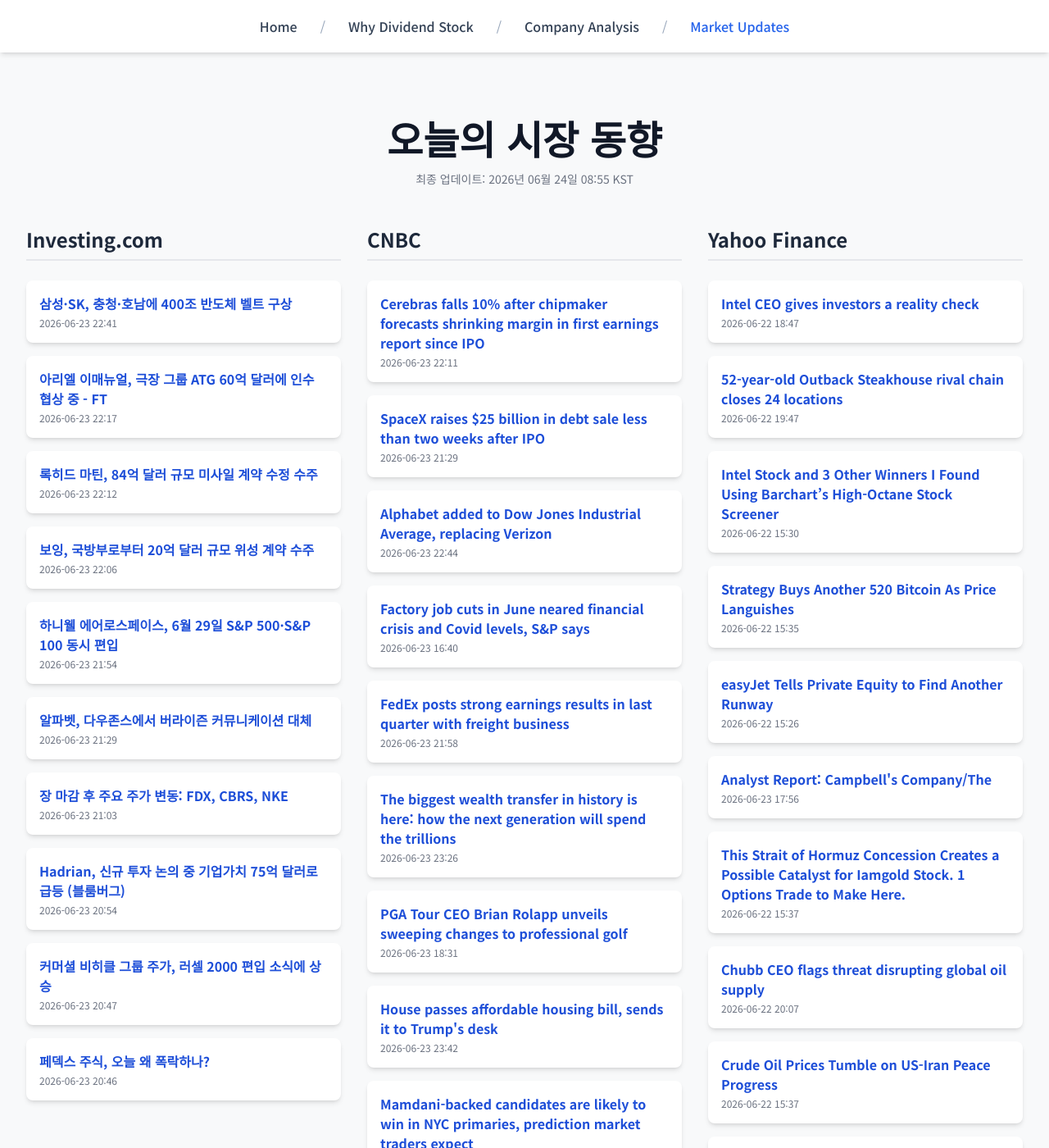
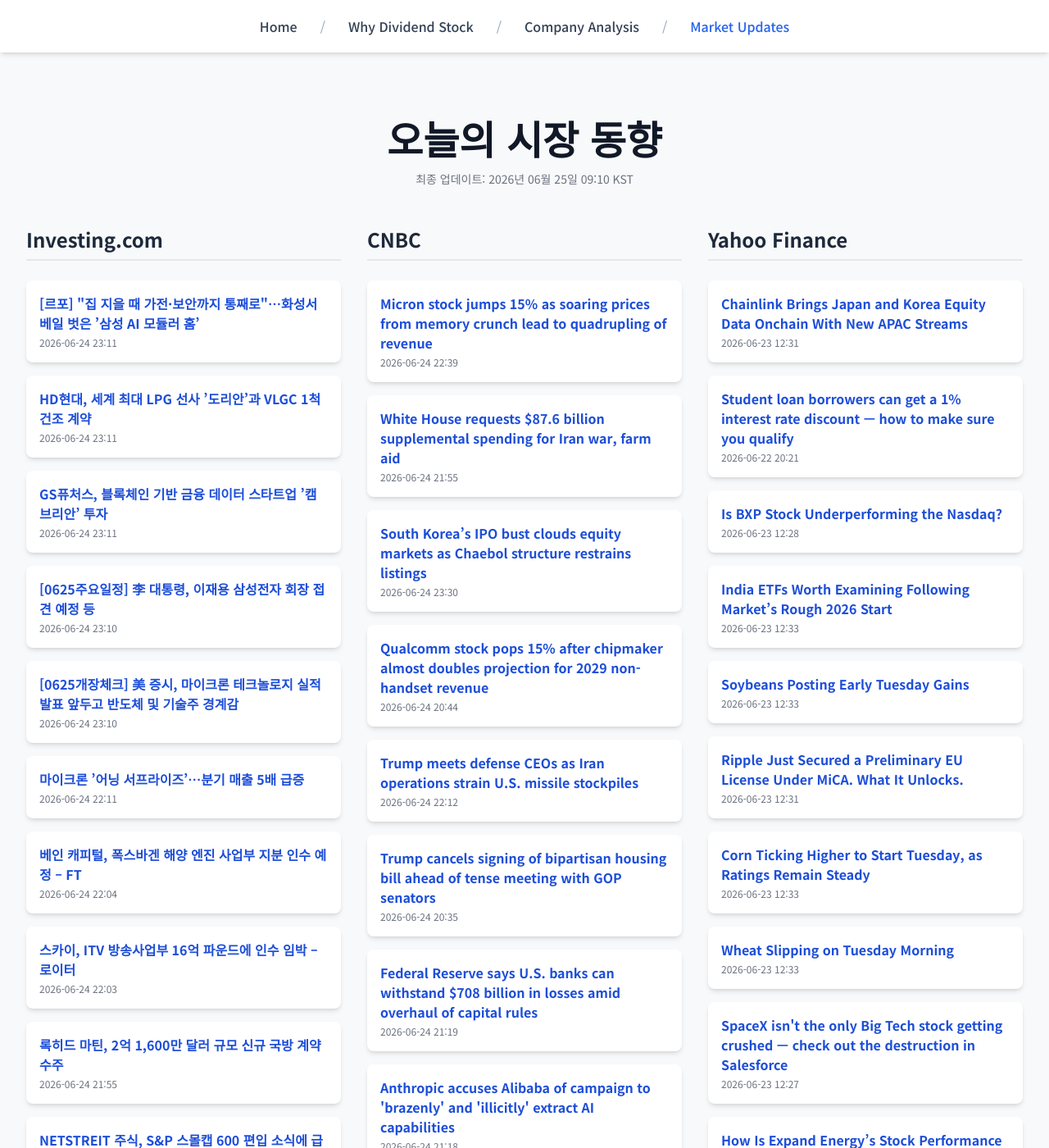
Before and after one commit to Kay-Hwang/my-company-analysis, a Jekyll site: the page built from market-updates.html, in a window 1280 px wide and 1400 px high. Shown: the whole window at 82% size. Built offline with Jekyll 4.4.1, drawn with Linux system fonts in a browser that asks for light colours; nearby versions of some CDN libraries; a script that is not in the unit is left out; some of the changed text lies outside the part shown.

Commit message:
Update daily data

```diff
--- a/_data/latest_data.json
+++ b/_data/latest_data.json
@@ -1,190 +1,190 @@
 {
-  "lastUpdated": "2026년 06월 24일 08:55 KST",
+  "lastUpdated": "2026년 06월 25일 09:10 KST",
   "news": {
     "investing": [
       {
-        "title": "삼성·SK, 충청·호남에 400조 반도체 벨트 구상",
-        "link": "https://kr.investing.com/news/stock-market-news/article-1993507",
-        "pubDate": "2026-06-23 22:41:10",
-        "summary": "삼성·SK, 충청·호남에 400조 반도체 벨트 구상"
+        "title": "[르포] \"집 지을 때 가전·보안까지 통째로\"…화성서 베일 벗은 ’삼성 AI 모듈러 홈’",
+        "link": "https://kr.investing.com/news/stock-market-news/article-1995134",
+        "pubDate": "2026-06-24 23:11:06",
+        "summary": "[르포] \"집 지을 때 가전·보안까지 통째로\"…화성서 베일 벗은 ’삼성 AI 모듈러 홈’"
       },
       {
-        "title": "아리엘 이매뉴얼, 극장 그룹 ATG 60억 달러에 인수 협상 중 - FT",
-        "link": "https://kr.investing.com/news/stock-market-news/article-93CH-1993496",
-        "pubDate": "2026-06-23 22:17:22",
-        "summary": "아리엘 이매뉴얼, 극장 그룹 ATG 60억 달러에 인수 협상 중 - FT"
+        "title": "HD현대, 세계 최대 LPG 선사 ’도리안’과 VLGC 1척 건조 계약",
+        "link": "https://kr.investing.com/news/stock-market-news/article-1995133",
+        "pubDate": "2026-06-24 23:11:05",
+        "summary": "HD현대, 세계 최대 LPG 선사 ’도리안’과 VLGC 1척 건조 계약"
       },
       {
-        "title": "록히드 마틴, 84억 달러 규모 미사일 계약 수정 수주",
-        "link": "https://kr.investing.com/news/stock-market-news/article-93CH-1993493",
-        "pubDate": "2026-06-23 22:12:53",
-        "summary": "록히드 마틴, 84억 달러 규모 미사일 계약 수정 수주"
+        "title": "GS퓨처스, 블록체인 기반 금융 데이터 스타트업 ’캠브리안’ 투자",
+        "link": "https://kr.investing.com/news/stock-market-news/article-1995132",
+        "pubDate": "2026-06-24 23:11:05",
+        "summary": "GS퓨처스, 블록체인 기반 금융 데이터 스타트업 ’캠브리안’ 투자"
       },
       {
-        "title": "보잉, 국방부로부터 20억 달러 규모 위성 계약 수주",
-        "link": "https://kr.investing.com/news/stock-market-news/article-93CH-1993489",
-        "pubDate": "2026-06-23 22:06:51",
-        "summary": "보잉, 국방부로부터 20억 달러 규모 위성 계약 수주"
+        "title": "[0625주요일정] 李 대통령, 이재용 삼성전자 회장 접견 예정 등",
+        "link": "https://kr.investing.com/news/stock-market-news/article-1995127",
+        "pubDate": "2026-06-24 23:10:09",
+        "summary": "[0625주요일정] 李 대통령, 이재용 삼성전자 회장 접견 예정 등"
       },
       {
-        "title": "하니웰 에어로스페이스, 6월 29일 S&P 500·S&P 100 동시 편입",
-        "link": "https://kr.investing.com/news/stock-market-news/article-1993481",
-        "pubDate": "2026-06-23 21:54:12",
-        "summary": "하니웰 에어로스페이스, 6월 29일 S&P 500·S&P 100 동시 편입"
+        "title": "[0625개장체크] 美 증시, 마이크론 테크놀로지 실적 발표 앞두고 반도체 및 기술주 경계감",
+        "link": "https://kr.investing.com/news/stock-market-news/article-1995126",
+        "pubDate": "2026-06-24 23:10:09",
+        "summary": "[0625개장체크] 美 증시, 마이크론 테크놀로지 실적 발표 앞두고 반도체 및 기술주 경계감"
       },
       {
-        "title": "알파벳, 다우존스에서 버라이즌 커뮤니케이션 대체",
-        "link": "https://kr.investing.com/news/stock-market-news/article-1993465",
-        "pubDate": "2026-06-23 21:29:18",
-        "summary": "알파벳, 다우존스에서 버라이즌 커뮤니케이션 대체"
+        "title": "마이크론 ’어닝 서프라이즈’…분기 매출 5배 급증",
+        "link": "https://kr.investing.com/news/stock-market-news/article-1995097",
+        "pubDate": "2026-06-24 22:11:08",
+        "summary": "마이크론 ’어닝 서프라이즈’…분기 매출 5배 급증"
       },
       {
-        "title": "장 마감 후 주요 주가 변동: FDX, CBRS, NKE",
-        "link": "https://kr.investing.com/news/stock-market-news/article-432SI-1993436",
-        "pubDate": "2026-06-23 21:03:02",
-        "summary": "장 마감 후 주요 주가 변동: FDX, CBRS, NKE"
+        "title": "베인 캐피털, 폭스바겐 해양 엔진 사업부 지분 인수 예정 – FT",
+        "link": "https://kr.investing.com/news/stock-market-news/article-93CH-1995088",
+        "pubDate": "2026-06-24 22:04:17",
+        "summary": "베인 캐피털, 폭스바겐 해양 엔진 사업부 지분 인수 예정 – FT"
       },
       {
-        "title": "Hadrian, 신규 투자 논의 중 기업가치 75억 달러로 급등 (블룸버그)",
-        "link": "https://kr.investing.com/news/stock-market-news/article-93CH-1993426",
-        "pubDate": "2026-06-23 20:54:37",
-        "summary": "Hadrian, 신규 투자 논의 중 기업가치 75억 달러로 급등 (블룸버그)"
+        "title": "스카이, ITV 방송사업부 16억 파운드에 인수 임박 – 로이터",
+        "link": "https://kr.investing.com/news/stock-market-news/article-93CH-1995087",
+        "pubDate": "2026-06-24 22:03:38",
+        "summary": "스카이, ITV 방송사업부 16억 파운드에 인수 임박 – 로이터"
       },
       {
-        "title": "커머셜 비히클 그룹 주가, 러셀 2000 편입 소식에 상승",
-        "link": "https://kr.investing.com/news/stock-market-news/article-93CH-1993408",
-        "pubDate": "2026-06-23 20:47:30",
-        "summary": "커머셜 비히클 그룹 주가, 러셀 2000 편입 소식에 상승"
+        "title": "록히드 마틴, 2억 1,600만 달러 규모 신규 국방 계약 수주",
+        "link": "https://kr.investing.com/news/stock-market-news/article-93CH-1995081",
+        "pubDate": "2026-06-24 21:55:34",
+        "summary": "록히드 마틴, 2억 1,600만 달러 규모 신규 국방 계약 수주"
       },
       {
-        "title": "페덱스 주식, 오늘 왜 폭락하나?",
-        "link": "https://kr.investing.com/news/stock-market-news/article-93CH-1993406",
-        "pubDate": "2026-06-23 20:46:45",
-        "summary": "페덱스 주식, 오늘 왜 폭락하나?"
+        "title": "NETSTREIT 주식, S&P 스몰캡 600 편입 소식에 급등",
+        "link": "https://kr.investing.com/news/stock-market-news/article-93CH-1995069",
+        "pubDate": "2026-06-24 21:41:56",
+        "summary": "NETSTREIT 주식, S&P 스몰캡 600 편입 소식에 급등"
       }
     ],
     "cnbc": [
       {
-        "title": "Cerebras falls 10% after chipmaker forecasts shrinking margin in first earnings report since IPO",
-        "link": "https://www.cnbc.com/2026/06/23/cerebras-cbrs-q1-earnings-report-2026.html",
-        "pubDate": "Tue, 23 Jun 2026 22:11:21 GMT",
-        "summary": "Cerebras went public on the Nasdaq in May, giving Wall Street access to a pureplay AI company."
+        "title": "Micron stock jumps 15% as soaring prices from memory crunch lead to quadrupling of revenue",
+        "link": "https://www.cnbc.com/2026/06/24/micron-mu-earnings-report-q3-2026.html",
+        "pubDate": "Wed, 24 Jun 2026 22:39:58 GMT",
+        "summary": "Micron's quarterly earnings report follows a 700% surge in the memory maker's stock price over the past year."
       },
       {
-        "title": "SpaceX raises $25 billion in debt sale less than two weeks after IPO",
-        "link": "https://www.cnbc.com/2026/06/23/spacex-debt-bond-market-ipo.html",
-        "pubDate": "Tue, 23 Jun 2026 21:29:33 GMT",
-        "summary": "SpaceX raised $25 billion in a debt sale, after seeing nearly $90 billion worth of orders, sources say."
+        "title": "White House requests $87.6 billion supplemental spending for Iran war, farm aid",
+        "link": "https://www.cnbc.com/2026/06/24/iran-war-supplemental-trump-congress.html",
+        "pubDate": "Wed, 24 Jun 2026 21:55:39 GMT",
+        "summary": "White House Office of Management and Budget Director Russell Vought asked House Speaker Mike Johnson for billions in extra spending for the Iran war."
       },
       {
-        "title": "Alphabet added to Dow Jones Industrial Average, replacing Verizon",
-        "link": "https://www.cnbc.com/2026/06/23/alphabet-verizon-dow-djia.html",
-        "pubDate": "Tue, 23 Jun 2026 22:44:45 GMT",
-        "summary": "Alphabet will replace Verizon in the Dow Jones Industrial Average."
+        "title": "South Korea’s IPO bust clouds equity markets as Chaebol structure restrains listings",
+        "link": "https://www.cnbc.com/2026/06/24/south-koreas-ipo-bust-clouds-equity-markets.html",
+        "pubDate": "Wed, 24 Jun 2026 23:30:12 GMT",
+        "summary": "South Korea's IPO activity has lagged that of its regional peers as the structure of the market and governance reforms collide."
       },
       {
-        "title": "Factory job cuts in June neared financial crisis and Covid levels, S&P says",
-        "link": "https://www.cnbc.com/2026/06/23/factory-job-cuts-reported-around-financial-crisis-and-covid-levels-for-june-sp-says.html",
-        "pubDate": "Tue, 23 Jun 2026 16:40:57 GMT",
-        "summary": "Though the firm's manufacturing index ran better than expected for June, it came largely from an inventory rebuild and despite sharp job cuts."
+        "title": "Qualcomm stock pops 15% after chipmaker almost doubles projection for 2029 non-handset revenue",
+        "link": "https://www.cnbc.com/2026/06/24/qualcomm-data-center-cpu-meta.html",
+        "pubDate": "Wed, 24 Jun 2026 20:44:53 GMT",
+        "summary": "Qualcomm's primary business has been smartphones, which accounted for two-thirds of the company's product revenue in it's most recent quarter."
       },
       {
-        "title": "FedEx posts strong earnings results in last quarter with freight business",
-        "link": "https://www.cnbc.com/2026/06/23/fedex-fdx-q4-2026-earnings.html",
-        "pubDate": "Tue, 23 Jun 2026 21:58:31 GMT",
-        "summary": "FedEx posted strong fiscal fourth quarter earnings on Tuesday in the company's last quarter that included the freight business before its spin-off."
+        "title": "Trump meets defense CEOs as Iran operations strain U.S. missile stockpiles",
+        "link": "https://www.cnbc.com/2026/06/24/trump-defense-contractors-boeing-lockheed-honeywell-weapons-production-iran.html",
+        "pubDate": "Wed, 24 Jun 2026 22:12:00 GMT",
+        "summary": "The White House is pressing major defense firms to expand missile and munitions output as Iran talks and weapons stockpile concerns put new pressure on the Pentagon’s industrial base."
       },
       {
-        "title": "The biggest wealth transfer in history is here: how the next generation will spend the trillions",
-        "link": "https://www.cnbc.com/2026/06/24/global-wealth-transfer-heirs-investment-strategies-inheritance.html",
-        "pubDate": "Tue, 23 Jun 2026 23:26:48 GMT",
-        "summary": "The greatest wealth transfer is underway, and heirs around the world who are set to inherit billions are preparing to use the money very differently from the generations that built it."
+        "title": "Trump cancels signing of bipartisan housing bill ahead of tense meeting with GOP senators",
+        "link": "https://www.cnbc.com/2026/06/24/trump-cancels-housing-bill-signing-save-america-act.html",
+        "pubDate": "Wed, 24 Jun 2026 20:35:48 GMT",
+        "summary": "President Donald Trump abruptly canceled the signing of a bill aimed at increasing housing affordability an hour before he was due at the Capitol for the ceremony."
       },
       {
-        "title": "PGA Tour CEO Brian Rolapp unveils sweeping changes to professional golf",
-        "link": "https://www.cnbc.com/2026/06/23/pga-tour-changes.html",
-        "pubDate": "Tue, 23 Jun 2026 18:31:27 GMT",
-        "summary": "Changes to the PGA Tour are designed to elevate competition and raise payouts for winners."
+        "title": "Federal Reserve says U.S. banks can withstand $708 billion in losses amid overhaul of capital rules",
+        "link": "https://www.cnbc.com/2026/06/24/federal-reserve-stress-test-us-banks.html",
+        "pubDate": "Wed, 24 Jun 2026 21:19:27 GMT",
+        "summary": "The Fed's annual exercise comes at a pivotal moment for bank regulation because, unlike previous years, the results will not affect capital requirements."
       },
       {
-        "title": "House passes affordable housing bill, sends it to Trump's desk",
-        "link": "https://www.cnbc.com/2026/06/23/house-affordable-housing-bill-trump.html",
-        "pubDate": "Tue, 23 Jun 2026 23:42:08 GMT",
-        "summary": "The House on Tuesday gave final passage to a bill aimed at lowering costs for homebuyers and reining in private equity."
+        "title": "Anthropic accuses Alibaba of campaign to 'brazenly' and 'illicitly' extract AI capabilities",
+        "link": "https://www.cnbc.com/2026/06/24/anthropic-alibaba-distillation-campaign.html",
+        "pubDate": "Wed, 24 Jun 2026 21:18:44 GMT",
+        "summary": "The letter, which was obtained by CNBC, claims Alibaba carried out \"the largest known distillation attack on Anthropic to date.\""
       },
       {
-        "title": "Mamdani-backed candidates are likely to win in NYC primaries, prediction market traders expect",
-        "link": "https://www.cnbc.com/2026/06/23/prediction-market-traders-expectations-for-the-ny-primaries.html",
-        "pubDate": "Tue, 23 Jun 2026 20:25:32 GMT",
-        "summary": "Voters are heading to the polls in New York, with four competitive races in Democratic congressional primaries in focus."
+        "title": "JPMorgan Chase unveils $50 billion buyback, Goldman Sachs raises dividend after Fed stress test",
+        "link": "https://www.cnbc.com/2026/06/24/jpmorgan-goldman-sachs-fed-stress-test.html",
+        "pubDate": "Wed, 24 Jun 2026 21:42:05 GMT",
+        "summary": "The announcements followed the release of the Federal Reserve's annual stress test, which found that all 32 large banks weathered a hypothetical recession."
       },
       {
-        "title": "Five things to watch in Tuesday's primaries as New York races take center stage",
-        "link": "https://www.cnbc.com/2026/06/23/new-york-maryland-utah-primaries-test-mamdani-trump-and-outside-money.html",
-        "pubDate": "Tue, 23 Jun 2026 13:14:59 GMT",
-        "summary": "Tuesday’s primaries in New York, Maryland and Utah test outside money, party power and the influence of Zohran Mamdani and Donald Trump."
+        "title": "France suffers major power outage as Europe sizzles in record-breaking heat",
+        "link": "https://www.cnbc.com/2026/06/24/france-power-outage-europe-heat-wave.html",
+        "pubDate": "Wed, 24 Jun 2026 10:57:00 GMT",
+        "summary": "A heat-related power outage left around 68,000 homes without electricity in western France as record-breaking heat sweeps Europe."
       }
     ],
     "yahoo": [
       {
-        "title": "Intel CEO gives investors a reality check",
-        "link": "https://finance.yahoo.com/technology/ai/articles/intel-ceo-gives-investors-reality-184700678.html",
-        "pubDate": "2026-06-22T18:47:00Z",
-        "summary": "Intel CEO gives investors a reality check"
+        "title": "Chainlink Brings Japan and Korea Equity Data Onchain With New APAC Streams",
+        "link": "https://finance.yahoo.com/markets/world-indices/articles/chainlink-brings-japan-korea-equity-123143276.html",
+        "pubDate": "2026-06-23T12:31:43Z",
+        "summary": "Chainlink Brings Japan and Korea Equity Data Onchain With New APAC Streams"
       },
       {
-        "title": "52-year-old Outback Steakhouse rival chain closes 24 locations",
-        "link": "https://finance.yahoo.com/economy/articles/52-old-outback-steakhouse-rival-194700477.html",
-        "pubDate": "2026-06-22T19:47:00Z",
-        "summary": "52-year-old Outback Steakhouse rival chain closes 24 locations"
+        "title": "Student loan borrowers can get a 1% interest rate discount — how to make sure you qualify",
+        "link": "https://finance.yahoo.com/personal-finance/student-loans/article/student-loan-borrowers-can-get-a-1-interest-rate-discount--how-to-make-sure-you-qualify-202124973.html",
+        "pubDate": "2026-06-22T20:21:24Z",
+        "summary": "Student loan borrowers can get a 1% interest rate discount — how to make sure you qualify"
       },
       {
-        "title": "Intel Stock and 3 Other Winners I Found Using Barchart’s High-Octane Stock Screener",
-        "link": "https://finance.yahoo.com/markets/stocks/articles/intel-stock-3-other-winners-153015920.html",
-        "pubDate": "2026-06-22T15:30:15Z",
-        "summary": "Intel Stock and 3 Other Winners I Found Using Barchart’s High-Octane Stock Screener"
+        "title": "Is BXP Stock Underperforming the Nasdaq?",
+        "link": "https://finance.yahoo.com/markets/stocks/articles/bxp-stock-underperforming-nasdaq-122818837.html",
+        "pubDate": "2026-06-23T12:28:18Z",
+        "summary": "Is BXP Stock Underperforming the Nasdaq?"
       },
       {
-        "title": "Strategy Buys Another 520 Bitcoin As Price Languishes",
-        "link": "https://finance.yahoo.com/markets/crypto/articles/strategy-buys-another-520-bitcoin-153500912.html",
-        "pubDate": "2026-06-22T15:35:00Z",
-        "summary": "Strategy Buys Another 520 Bitcoin As Price Languishes"
+        "title": "India ETFs Worth Examining Following Market’s Rough 2026 Start",
+        "link": "https://finance.yahoo.com/markets/world-indices/articles/india-etfs-worth-examining-following-123330690.html",
+        "pubDate": "2026-06-23T12:33:30Z",
+        "summary": "India ETFs Worth Examining Following Market’s Rough 2026 Start"
       },
       {
-        "title": "easyJet Tells Private Equity to Find Another Runway",
-        "link": "https://finance.yahoo.com/markets/stocks/articles/easyjet-tells-private-equity-another-152626271.html",
-        "pubDate": "2026-06-22T15:26:26Z",
-        "summary": "easyJet Tells Private Equity to Find Another Runway"
+        "title": "Soybeans Posting Early Tuesday Gains",
+        "link": "https://finance.yahoo.com/markets/commodities/articles/soybeans-posting-early-tuesday-gains-123318419.html",
+        "pubDate": "2026-06-23T12:33:18Z",
+        "summary": "Soybeans Posting Early Tuesday Gains"
       },
       {
-        "title": "Analyst Report: Campbell's Company/The",
-        "link": "https://finance.yahoo.com/research/reports/ARGUS_2862_AnalystReport_1782237365000?yptr=yahoo&ncid=yahooproperties_plusresear_nm5q6ze1cei",
-        "pubDate": "2026-06-23T17:56:05Z",
-        "summary": "Analyst Report: Campbell's Company/The"
+        "title": "Ripple Just Secured a Preliminary EU License Under MiCA. What It Unlocks.",
+        "link": "https://finance.yahoo.com/markets/crypto/articles/ripple-just-secured-preliminary-eu-123137399.html",
+        "pubDate": "2026-06-23T12:31:37Z",
+        "summary": "Ripple Just Secured a Preliminary EU License Under MiCA. What It Unlocks."
       },
       {
-        "title": "This Strait of Hormuz Concession Creates a Possible Catalyst for Iamgold Stock. 1 Options Trade to Make Here.",
-        "link": "https://finance.yahoo.com/markets/options/articles/strait-hormuz-concession-creates-possible-153705361.html",
-        "pubDate": "2026-06-22T15:37:05Z",
-        "summary": "This Strait of Hormuz Concession Creates a Possible Catalyst for Iamgold Stock. 1 Options Trade to Make Here."
+        "title": "Corn Ticking Higher to Start Tuesday, as Ratings Remain Steady",
+        "link": "https://finance.yahoo.com/markets/commodities/articles/corn-ticking-higher-start-tuesday-123318966.html",
+        "pubDate": "2026-06-23T12:33:18Z",
+        "summary": "Corn Ticking Higher to Start Tuesday, as Ratings Remain Steady"
       },
       {
-        "title": "Chubb CEO flags threat disrupting global oil supply",
-        "link": "https://finance.yahoo.com/energy/articles/chubb-ceo-flags-threat-disrupting-200700323.html",
-        "pubDate": "2026-06-22T20:07:00Z",
-        "summary": "Chubb CEO flags threat disrupting global oil supply"
+        "title": "Wheat Slipping on Tuesday Morning",
+        "link": "https://finance.yahoo.com/markets/commodities/articles/wheat-slipping-tuesday-morning-123319172.html",
+        "pubDate": "2026-06-23T12:33:19Z",
+        "summary": "Wheat Slipping on Tuesday Morning"
       },
       {
-        "title": "Crude Oil Prices Tumble on US-Iran Peace Progress",
-        "link": "https://finance.yahoo.com/energy/articles/crude-oil-prices-tumble-us-153755239.html",
-        "pubDate": "2026-06-22T15:37:55Z",
-        "summary": "Crude Oil Prices Tumble on US-Iran Peace Progress"
+        "title": "SpaceX isn't the only Big Tech stock getting crushed — check out the destruction in Salesforce",
+        "link": "https://finance.yahoo.com/markets/stocks/article/spacex-isnt-the-only-big-tech-stock-getting-crushed--check-out-the-destruction-in-salesforce-122756818.html",
+        "pubDate": "2026-06-23T12:27:56Z",
+        "summary": "SpaceX isn't the only Big Tech stock getting crushed — check out the destruction in Salesforce"
       },
       {
-        "title": "Stocks Erase Early Gains as Alphabet and Software Companies Fall",
-        "link": "https://finance.yahoo.com/markets/stocks/articles/stocks-erase-early-gains-alphabet-152339980.html",
-        "pubDate": "2026-06-22T15:23:39Z",
-        "summary": "Stocks Erase Early Gains as Alphabet and Software Companies Fall"
+        "title": "How Is Expand Energy’s Stock Performance Compared to Other Energy Stocks?",
+        "link": "https://finance.yahoo.com/markets/stocks/articles/expand-energy-stock-performance-compared-123423580.html",
+        "pubDate": "2026-06-23T12:34:23Z",
+        "summary": "How Is Expand Energy’s Stock Performance Compared to Other Energy Stocks?"
       }
     ]
   }
```
